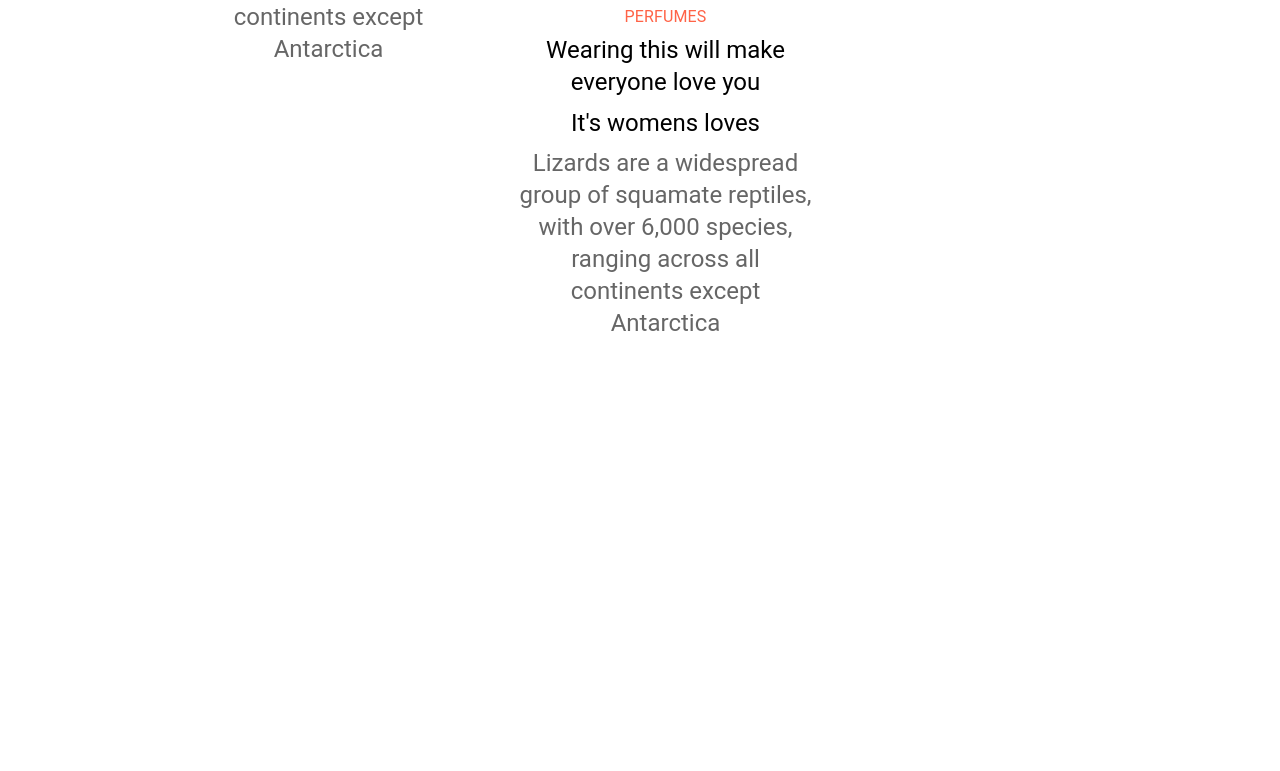
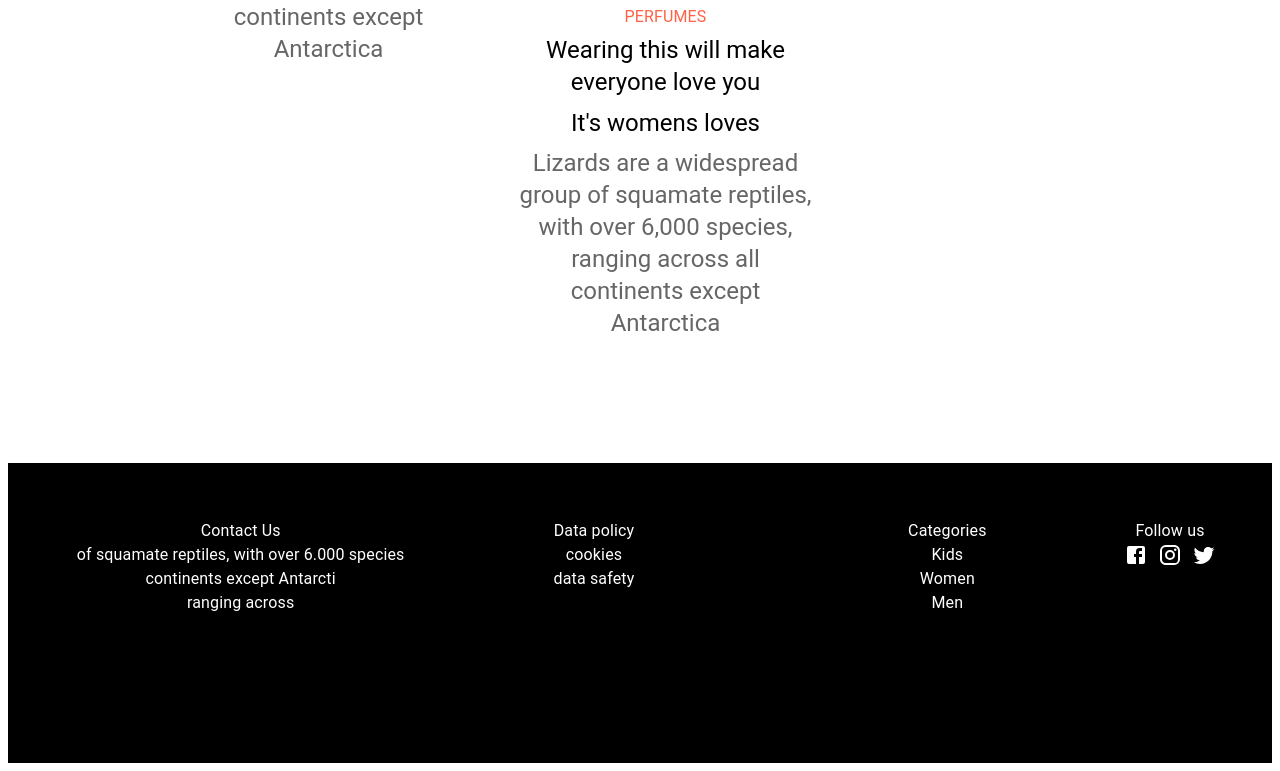
Before and after one commit to pablex72/react-mui-blog, a React (Create React App) app: page / in a window 1280 px wide. Shown: the part 2885-3656 px from the top of the page. Before the commit the page ends 3356 px from the top, so only its background shows below. Built offline with nearby package versions, Linux system fonts and the light colour scheme.

Commit message:
feat: adding footer component

```diff
--- a/src/App.js
+++ b/src/App.js
@@ -1,11 +1,13 @@
 
 import Navbar from "./components/navbar/Navbar";
 import Home from "./components/home/Home";
+import Footer from "./components/footer/Footer";
 function App() {
   return (
     <>
       <Navbar />
       <Home />
+      <Footer />
     </>
   );
 }
--- /dev/null
+++ b/src/components/footer/Footer.js
@@ -0,0 +1,71 @@
+import { Box, Stack, Typography, styled } from "@mui/material";
+import React from "react";
+import {
+  Facebook,
+  Instagram,
+  Twitter,
+} from "@mui/icons-material/";
+const SocialBox = styled(Box)({
+  display: "flex",
+  gap: 10,
+  color:"white"
+});
+const Footer = () => {
+  return (
+    <Box sx={{ background: "black", height: "300px" }}>
+      <Stack direction={{ xs: "row", md: "row" }} p={7}>
+        <Box flex={1}>
+          <Typography color={"white"} align={"center"}>
+            Contact Us
+          </Typography>
+          <Typography color={"white"} align={"center"}>
+            of squamate reptiles, with over 6.000 species
+          </Typography>
+          <Typography color={"white"} align={"center"}>
+            continents except Antarcti
+          </Typography>
+          <Typography color={"white"} align={"center"}>
+            ranging across
+          </Typography>
+        </Box>
+        <Box flex={1}>
+          <Typography color={"white"} align={"center"}>
+            Data policy
+          </Typography>
+          <Typography color={"white"} align={"center"}>
+            cookies
+          </Typography>
+          <Typography color={"white"} align={"center"}>
+            data safety
+          </Typography>
+        </Box>
+        <Box flex={1}>
+          <Typography color={"white"} align={"center"}>
+            Categories
+          </Typography>
+          <Typography color={"white"} align={"center"}>
+            Kids
+          </Typography>
+          <Typography color={"white"} align={"center"}>
+            Women
+          </Typography>
+          <Typography color={"white"} align={"center"}>
+            Men
+          </Typography>
+        </Box>
+        <Box>
+          <Typography color={"white"} align={"center"}>
+            Follow us
+          </Typography>
+          <SocialBox>
+            <Facebook />
+            <Instagram />
+            <Twitter />
+          </SocialBox>
+        </Box>
+      </Stack>
+    </Box>
+  );
+};
+
+export default Footer;
--- a/src/components/hero/Hero.js
+++ b/src/components/hero/Hero.js
@@ -16,6 +16,7 @@
           backgroundImage: `url(${HeroImage})`,
           backgroundRepeat: "no-repeat",
           backgroundColor: "black",
+          backgroundAttachment: 'fixed',
           backgroundPosition: "center",
           backgroundSize: "cover",
           height: 600,
```
